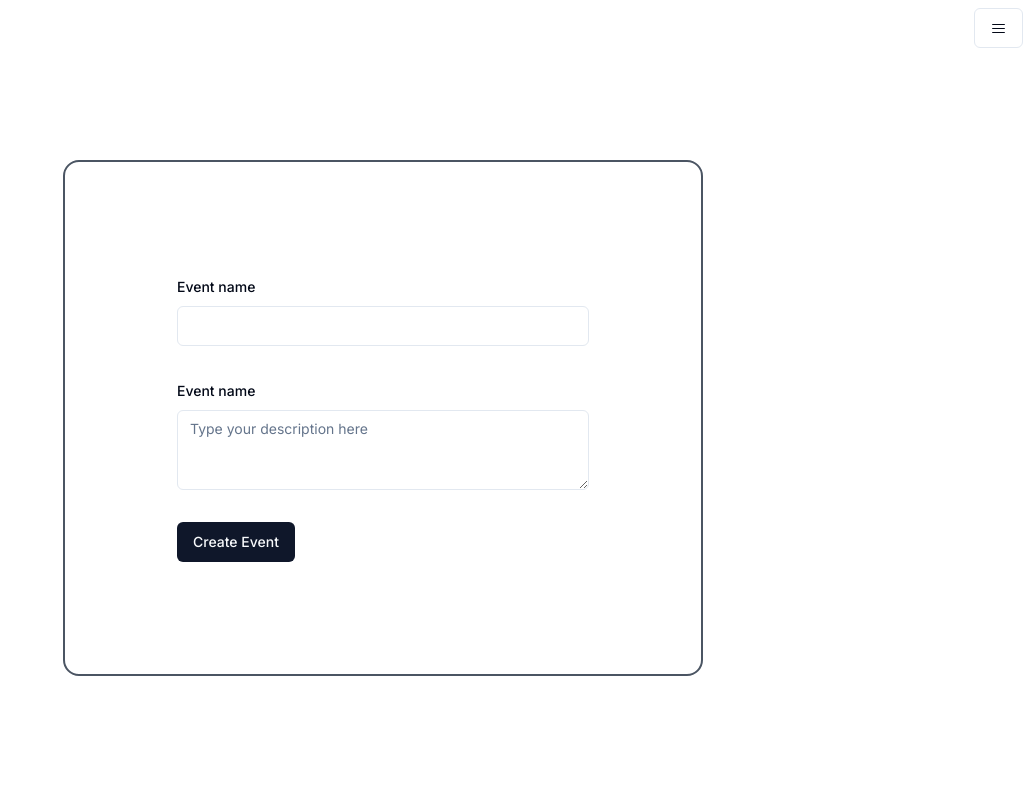
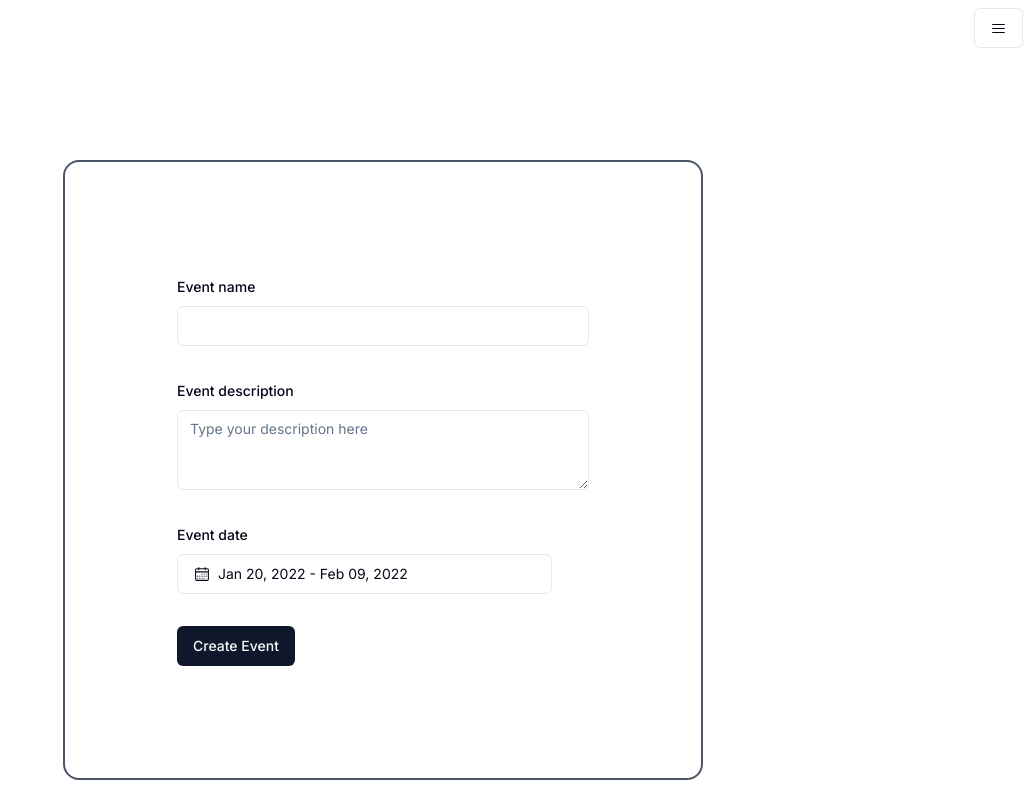
Before and after one commit to powrhouseofthecell/mentor, a Next.js app in the folder mentor-fe/: page /events/create in a window 1280 px wide. Shown: the whole page, without its empty margins (257-1280 px from the left). Built offline with nearby package versions, Linux system fonts and the light colour scheme.

Commit message:
chore: handle to and from date

```diff
--- a/mentor-fe/src/app/(events)/events/create/page.tsx
+++ b/mentor-fe/src/app/(events)/events/create/page.tsx
@@ -44,8 +44,8 @@ export default function Create_Event({ id }: any) {
     const url = `${BASE_URL}/events/create`;
 
     const { event_description, event_name } = values;
-    // const event_date = date;
-    const event_date = "12-08-2024";
+    const event_date = date;
+    // const event_date = "12-08-2024";
 
     try {
       const response = await axios({
@@ -88,7 +88,7 @@ export default function Create_Event({ id }: any) {
             name="event_description"
             render={({ field }) => (
               <FormItem>
-                <FormLabel>Event name</FormLabel>
+                <FormLabel>Event description</FormLabel>
                 <FormControl>
                   <Textarea
                     placeholder="Type your description here"
@@ -100,9 +100,9 @@ export default function Create_Event({ id }: any) {
             )}
           />
           {/*  */}
-          {/* <FormField
+          <FormField
             control={form.control}
-            name='event_date'
+            name="event_date"
             render={({ field }) => (
               <FormItem>
                 <FormLabel>Event date</FormLabel>
@@ -112,7 +112,7 @@ export default function Create_Event({ id }: any) {
                 <FormMessage />
               </FormItem>
             )}
-          /> */}
+          />
 
           <Button type="submit">Create Event</Button>
         </form>
```
